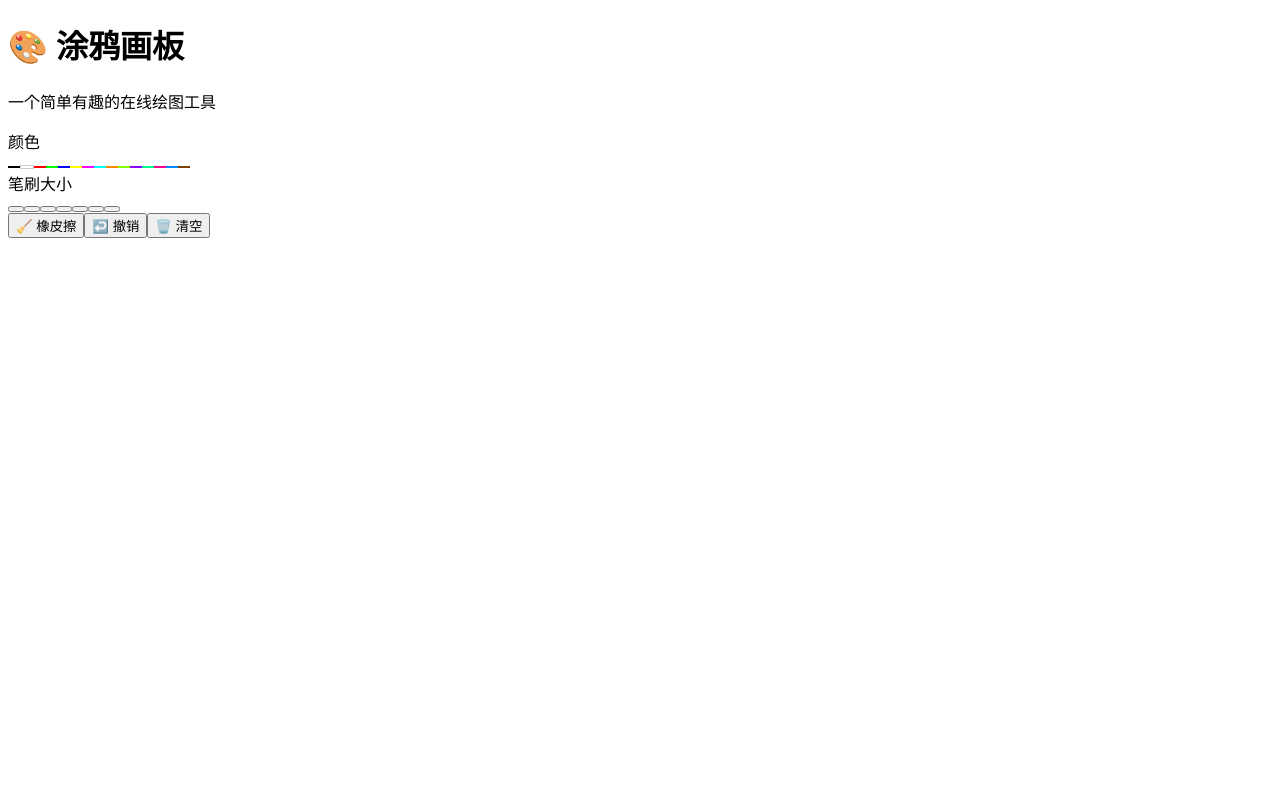
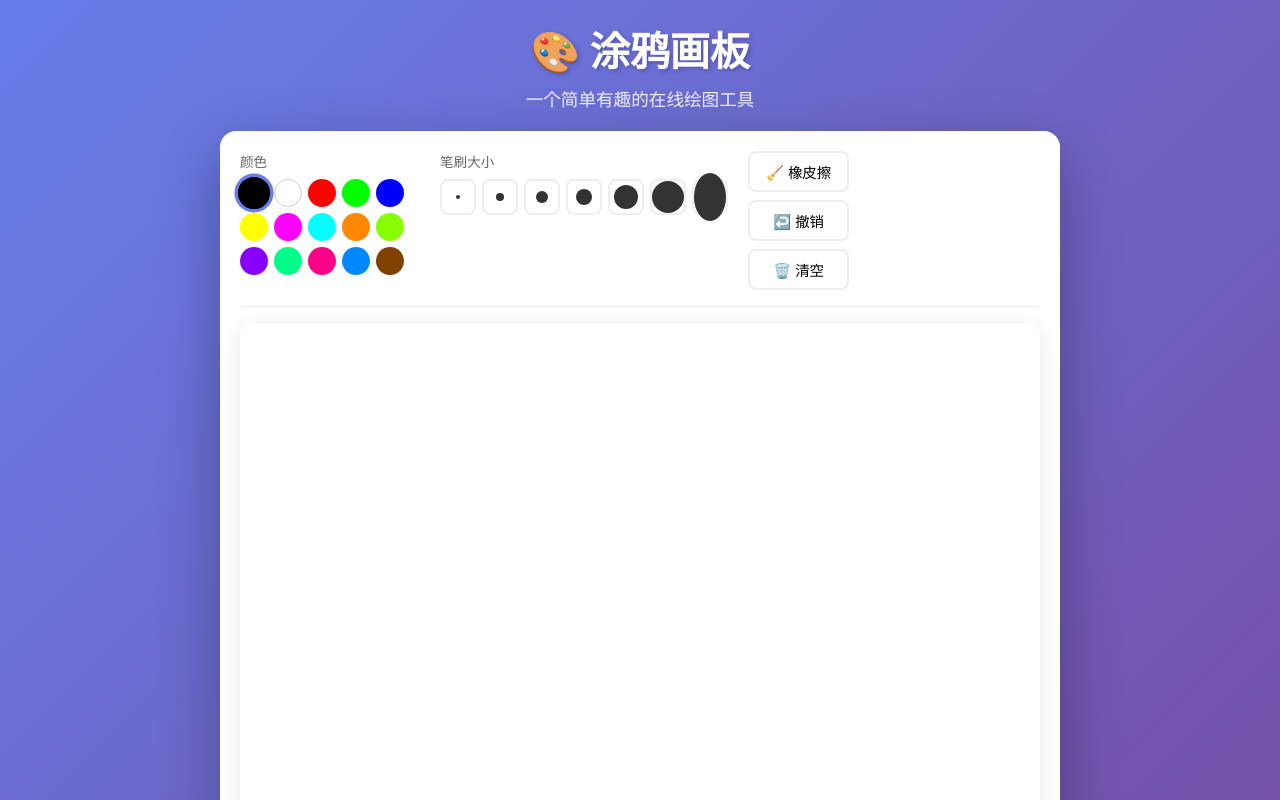
Before and after one commit to moxccc/claw-dai, a React (Vite) app: page / in a window 1280 px wide. Shown: the top 800 px of the page. Built offline with nearby package versions, Linux system fonts and the light colour scheme.

Commit message:
fix: correct src/App.css

```diff
--- a/src/App.css
+++ b/src/App.css
@@ -1 +1,202 @@
-* {\\n  margin: 0;\\n  padding: 0;\\n  box-sizing: border-box;\\n}\\n\\nbody {\\n  font-family: -apple-system, BlinkMacSystemFont, Segoe
+* {
+  margin: 0;
+  padding: 0;
+  box-sizing: border-box;
+}
+
+body {
+  font-family: -apple-system, BlinkMacSystemFont, 'Segoe UI', Roboto, 'Helvetica Neue', Arial, sans-serif;
+  background: linear-gradient(135deg, #667eea 0%, #764ba2 100%);
+  min-height: 100vh;
+}
+
+.app {
+  min-height: 100vh;
+  display: flex;
+  flex-direction: column;
+  align-items: center;
+  padding: 20px;
+}
+
+.app-header {
+  text-align: center;
+  margin-bottom: 20px;
+}
+
+.app-header h1 {
+  color: white;
+  font-size: 2.5rem;
+  font-weight: 700;
+  text-shadow: 2px 2px 4px rgba(0, 0, 0, 0.2);
+  margin-bottom: 8px;
+}
+
+.app-header p {
+  color: rgba(255, 255, 255, 0.9);
+  font-size: 1.1rem;
+}
+
+main {
+  flex: 1;
+  display: flex;
+  justify-content: center;
+  align-items: flex-start;
+}
+
+.doodle-container {
+  background: white;
+  border-radius: 16px;
+  box-shadow: 0 20px 60px rgba(0, 0, 0, 0.3);
+  padding: 20px;
+  max-width: 100%;
+}
+
+.toolbar {
+  display: flex;
+  flex-wrap: wrap;
+  gap: 20px;
+  margin-bottom: 16px;
+  padding-bottom: 16px;
+  border-bottom: 1px solid #eee;
+}
+
+.toolbar-section {
+  display: flex;
+  flex-direction: column;
+  gap: 8px;
+}
+
+.toolbar-label {
+  font-size: 0.85rem;
+  color: #666;
+  font-weight: 500;
+}
+
+.color-picker {
+  display: flex;
+  flex-wrap: wrap;
+  gap: 6px;
+  max-width: 180px;
+}
+
+.color-btn {
+  width: 28px;
+  height: 28px;
+  border-radius: 50%;
+  cursor: pointer;
+  transition: transform 0.15s, box-shadow 0.15s;
+  border: none;
+}
+
+.color-btn:hover {
+  transform: scale(1.15);
+}
+
+.color-btn.active {
+  transform: scale(1.15);
+  box-shadow: 0 0 0 3px #667eea;
+}
+
+.size-picker {
+  display: flex;
+  gap: 6px;
+}
+
+.size-btn {
+  width: 36px;
+  height: 36px;
+  border-radius: 8px;
+  border: 2px solid #eee;
+  background: white;
+  cursor: pointer;
+  display: flex;
+  align-items: center;
+  justify-content: center;
+  transition: border-color 0.15s, background 0.15s;
+}
+
+.size-btn:hover {
+  border-color: #667eea;
+}
+
+.size-btn.active {
+  border-color: #667eea;
+  background: #f0f0ff;
+}
+
+.size-dot {
+  background: #333;
+  border-radius: 50%;
+}
+
+.action-btn {
+  padding: 8px 16px;
+  border-radius: 8px;
+  border: 2px solid #eee;
+  background: white;
+  cursor: pointer;
+  font-size: 0.9rem;
+  transition: all 0.15s;
+  white-space: nowrap;
+}
+
+.action-btn:hover {
+  border-color: #667eea;
+  background: #f5f5ff;
+}
+
+.action-btn.active {
+  border-color: #667eea;
+  background: #667eea;
+  color: white;
+}
+
+.clear-btn:hover {
+  border-color: #ff4444;
+  background: #fff0f0;
+}
+
+.canvas-wrapper {
+  border-radius: 12px;
+  overflow: hidden;
+  box-shadow: 0 4px 20px rgba(0, 0, 0, 0.1);
+}
+
+.drawing-canvas {
+  display: block;
+  cursor: crosshair;
+  touch-action: none;
+  max-width: 100%;
+  height: auto;
+}
+
+.footer {
+  display: flex;
+  justify-content: space-between;
+  margin-top: 16px;
+  padding-top: 12px;
+  border-top: 1px solid #eee;
+  font-size: 0.85rem;
+  color: #999;
+}
+
+.app-footer {
+  margin-top: 20px;
+  color: rgba(255, 255, 255, 0.7);
+  font-size: 0.9rem;
+}
+
+@media (max-width: 860px) {
+  .toolbar {
+    justify-content: center;
+  }
+
+  .canvas-wrapper {
+    width: 100%;
+  }
+
+  .drawing-canvas {
+    width: 100%;
+    height: auto;
+  }
+}
```
